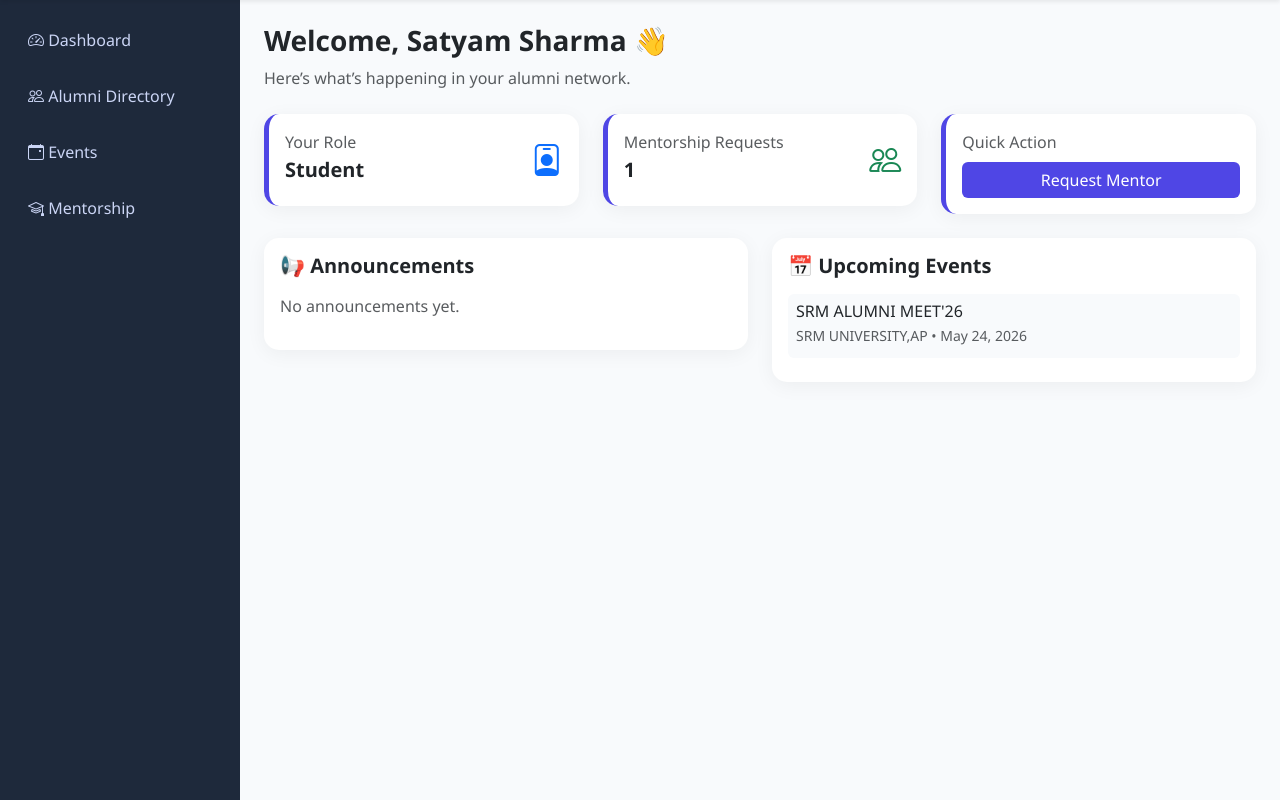
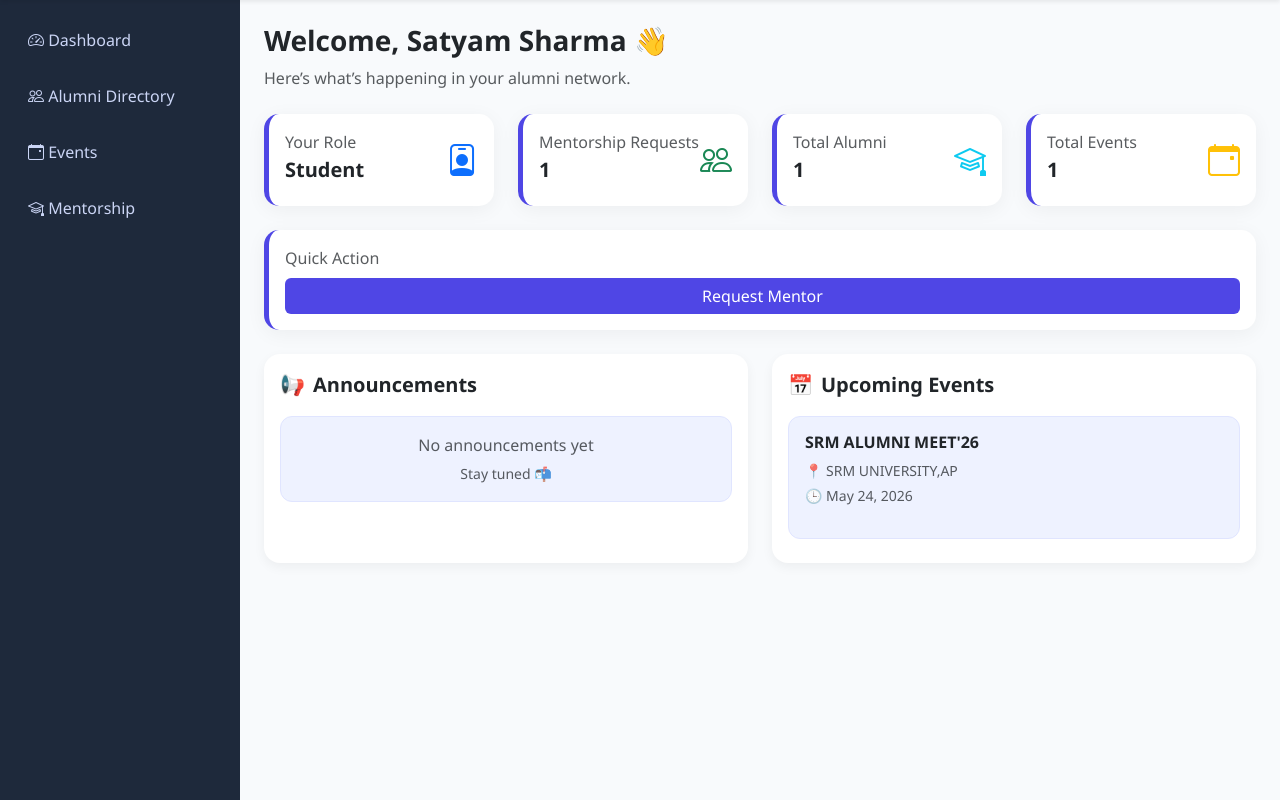
Before and after one commit to SATYAM-SHARMA-07/Alumini-Mnagement, a Flask app: page /dashboard in a window 1280 px wide. Shown: the part 56-856 px from the top of the page. Run offline with Flask 3, Linux system fonts and the light colour scheme; a user stored in the database is signed in.

Commit message:
Dashboard Improved

```diff
--- a/app/routes/alumni_routes.py
+++ b/app/routes/alumni_routes.py
@@ -4,7 +4,7 @@ from flask import Blueprint, flash, redirect, render_template, request, url_for
 from flask_login import current_user, login_required
 
 from app import db
-from app.models import AlumniProfile, Announcement, Event, Mentorship
+from app.models import AlumniProfile, Announcement, Event, Mentorship, User
 
 alumni_bp = Blueprint("alumni", __name__)
 
@@ -20,20 +20,42 @@ def index():
 @alumni_bp.route("/dashboard")
 @login_required
 def dashboard():
-    """Render role-aware dashboard with quick stats and updates."""
-    announcements = Announcement.query.order_by(Announcement.created_at.desc()).limit(5).all()
-    upcoming_events = Event.query.order_by(Event.event_date.asc()).limit(5).all()
+    """Render role-aware dashboard with analytics and updates."""
 
+    # 🔷 Announcements + Events
+    announcements = Announcement.query.order_by(
+        Announcement.created_at.desc()
+    ).limit(5).all()
+
+    upcoming_events = Event.query.order_by(
+        Event.event_date.asc()
+    ).limit(5).all()
+
+    # 🔥 NEW ANALYTICS
+    total_alumni = User.query.filter_by(role="alumni").count()
+    total_events = Event.query.count()
+    total_mentorships = Mentorship.query.count()
+
+    # 🔷 Base context
     context = {
         "announcements": announcements,
         "upcoming_events": upcoming_events,
         "mentorship_count": 0,
+        "total_alumni": total_alumni,
+        "total_events": total_events,
+        "total_mentorships": total_mentorships,  # optional (future use)
     }
 
+    # 🔷 Role-based mentorship count
     if current_user.role == "student":
-        context["mentorship_count"] = Mentorship.query.filter_by(student_id=current_user.id).count()
+        context["mentorship_count"] = Mentorship.query.filter_by(
+            student_id=current_user.id
+        ).count()
+
     elif current_user.role == "alumni":
-        context["mentorship_count"] = Mentorship.query.filter_by(alumni_id=current_user.id).count()
+        context["mentorship_count"] = Mentorship.query.filter_by(
+            alumni_id=current_user.id
+        ).count()
 
     return render_template("dashboard.html", **context)
 
@@ -42,9 +64,13 @@ def dashboard():
 @login_required
 def profile():
     """Create or update alumni profile details."""
-    profile_obj = AlumniProfile.query.filter_by(user_id=current_user.id).first()
+
+    profile_obj = AlumniProfile.query.filter_by(
+        user_id=current_user.id
+    ).first()
 
     if request.method == "POST":
+
         if current_user.role != "alumni":
             flash("Only alumni users can maintain alumni profiles.", "danger")
             return redirect(url_for("alumni.dashboard"))
@@ -61,7 +87,11 @@ def profile():
             return redirect(url_for("alumni.profile"))
 
         if not profile_obj:
-            profile_obj = AlumniProfile(user_id=current_user.id, batch=batch, branch=branch)
+            profile_obj = AlumniProfile(
+                user_id=current_user.id,
+                batch=batch,
+                branch=branch
+            )
             db.session.add(profile_obj)
 
         profile_obj.batch = batch
@@ -72,6 +102,7 @@ def profile():
         profile_obj.linkedin = linkedin
 
         db.session.commit()
+
         flash("Profile updated successfully.", "success")
         return redirect(url_for("alumni.profile"))
 
@@ -82,6 +113,7 @@ def profile():
 @login_required
 def directory():
     """Display alumni directory with search and filters."""
+
     batch = request.args.get("batch", "").strip()
     company = request.args.get("company", "").strip()
     skills = request.args.get("skills", "").strip()
@@ -90,8 +122,10 @@ def directory():
 
     if batch:
         query = query.filter(AlumniProfile.batch.ilike(f"%{batch}%"))
+
     if company:
         query = query.filter(AlumniProfile.company.ilike(f"%{company}%"))
+
     if skills:
         query = query.filter(AlumniProfile.skills.ilike(f"%{skills}%"))
 
@@ -100,5 +134,9 @@ def directory():
     return render_template(
         "directory.html",
         profiles=profiles,
-        filters={"batch": batch, "company": company, "skills": skills},
+        filters={
+            "batch": batch,
+            "company": company,
+            "skills": skills
+        },
     )
--- a/app/static/css/style.css
+++ b/app/static/css/style.css
@@ -232,3 +232,34 @@ textarea {
 .announcement-card:hover {
     background: #eef2ff;
 }
+
+/* Dashboard cards */
+.dashboard-card {
+    border-radius: 16px;
+}
+
+/* 🔷 Common box style (Announcements + Events) */
+.announcement-box,
+.event-box {
+    background: #eef2ff;              /* 🔥 better contrast */
+    border: 1px solid #e0e5ff;        /* subtle separation */
+    border-radius: 12px;
+    padding: 12px;
+    transition: all 0.2s ease;
+}
+
+/* 🔷 Hover effect */
+.announcement-box:hover,
+.event-box:hover {
+    background: #e4e9ff;
+    transform: translateY(-2px);      /* small lift effect */
+}
+
+/* 🔷 Dashboard card layout */
+.dashboard-card {
+    display: flex;
+    flex-direction: column;
+    background: #ffffff;
+    border-radius: 16px;
+    box-shadow: 0 4px 12px rgba(0,0,0,0.05);
+}
--- a/app/templates/dashboard.html
+++ b/app/templates/dashboard.html
@@ -10,8 +10,8 @@
 <!-- 🔷 STATS CARDS -->
 <div class="row g-4 mb-4">
 
-    <div class="col-md-4">
-        <div class="card stat-card p-3">
+    <div class="col-md-3">
+        <div class="card stat-card p-3 h-100">
             <div class="d-flex justify-content-between align-items-center">
                 <div>
                     <p class="text-muted mb-1">Your Role</p>
@@ -22,8 +22,8 @@
         </div>
     </div>
 
-    <div class="col-md-4">
-        <div class="card stat-card p-3">
+    <div class="col-md-3">
+        <div class="card stat-card p-3 h-100">
             <div class="d-flex justify-content-between align-items-center">
                 <div>
                     <p class="text-muted mb-1">Mentorship Requests</p>
@@ -34,69 +34,99 @@
         </div>
     </div>
 
-    <div class="col-md-4">
-        <div class="card stat-card p-3">
-            <p class="text-muted mb-2">Quick Action</p>
+    <div class="col-md-3">
+        <div class="card stat-card p-3 h-100">
+            <div class="d-flex justify-content-between align-items-center">
+                <div>
+                    <p class="text-muted mb-1">Total Alumni</p>
+                    <h5 class="fw-bold">{{ total_alumni }}</h5>
+                </div>
+                <i class="bi bi-mortarboard fs-2 text-info"></i>
+            </div>
+        </div>
+    </div>
 
-            {% if current_user.role == 'admin' %}
-                <a href="{{ url_for('admin.create_event') }}" class="btn btn-primary w-100">
-                    + Create Event
-                </a>
-            {% elif current_user.role == 'alumni' %}
-                <a href="{{ url_for('alumni.profile') }}" class="btn btn-primary w-100">
-                    Update Profile
-                </a>
-            {% else %}
-                <a href="{{ url_for('mentorship.mentorship_home') }}" class="btn btn-primary w-100">
-                    Request Mentor
-                </a>
-            {% endif %}
+    <div class="col-md-3">
+        <div class="card stat-card p-3 h-100">
+            <div class="d-flex justify-content-between align-items-center">
+                <div>
+                    <p class="text-muted mb-1">Total Events</p>
+                    <h5 class="fw-bold">{{ total_events }}</h5>
+                </div>
+                <i class="bi bi-calendar-event fs-2 text-warning"></i>
+            </div>
         </div>
     </div>
 
 </div>
 
-<!-- 🔷 MAIN CONTENT -->
+<!-- 🔷 QUICK ACTION -->
+<div class="mb-4">
+    <div class="card stat-card p-3">
+        <p class="text-muted mb-2">Quick Action</p>
+
+        {% if current_user.role == 'admin' %}
+            <a href="{{ url_for('admin.create_event') }}" class="btn btn-primary w-100">+ Create Event</a>
+        {% elif current_user.role == 'alumni' %}
+            <a href="{{ url_for('alumni.profile') }}" class="btn btn-primary w-100">Update Profile</a>
+        {% else %}
+            <a href="{{ url_for('mentorship.mentorship_home') }}" class="btn btn-primary w-100">Request Mentor</a>
+        {% endif %}
+    </div>
+</div>
+
+<!-- 🔥 MAIN CONTENT (FIXED SIDE BY SIDE) -->
 <div class="row g-4">
 
     <!-- ANNOUNCEMENTS -->
-    <div class="col-lg-6">
-        <div class="card p-3">
-            <div class="d-flex justify-content-between mb-2">
-                <h5 class="fw-bold">📢 Announcements</h5>
+    <div class="col-md-6">
+        <div class="card dashboard-card p-3 h-100 d-flex flex-column">
+
+            <div class="d-flex align-items-center mb-3">
+                <span class="fs-5 me-2">📢</span>
+                <h5 class="fw-bold mb-0">Announcements</h5>
             </div>
 
-            {% for a in announcements %}
-                <div class="announcement-item p-2 mb-2 rounded">
-                    <h6 class="mb-1">{{ a.title }}</h6>
-                    <p class="mb-1 small text-muted">{{ a.content }}</p>
-                    <small class="text-muted">
-                        {{ a.created_at.strftime('%b %d, %Y • %H:%M') }}
-                    </small>
-                </div>
-            {% else %}
-                <p class="text-muted">No announcements yet.</p>
-            {% endfor %}
+            <div class="flex-grow-1">
+
+                {% for a in announcements %}
+                    <div class="announcement-box p-3 mb-2">
+                        <h6 class="fw-semibold">{{ a.title }}</h6>
+                        <p class="small text-muted">{{ a.content }}</p>
+                    </div>
+                {% else %}
+                    <div class="announcement-box text-center p-3">
+                        <p class="text-muted mb-1">No announcements yet</p>
+                        <small class="text-muted">Stay tuned 📬</small>
+                    </div>
+                {% endfor %}
+
+            </div>
+
         </div>
     </div>
 
     <!-- EVENTS -->
-    <div class="col-lg-6">
-        <div class="card p-3">
-            <div class="d-flex justify-content-between mb-2">
-                <h5 class="fw-bold">📅 Upcoming Events</h5>
+    <div class="col-md-6">
+        <div class="card dashboard-card p-3 h-100">
+
+            <div class="d-flex align-items-center mb-3">
+                <span class="fs-5 me-2">📅</span>
+                <h5 class="fw-bold mb-0">Upcoming Events</h5>
             </div>
 
             {% for event in upcoming_events %}
-                <div class="event-item p-2 mb-2 rounded">
-                    <h6 class="mb-1">{{ event.title }}</h6>
-                    <p class="mb-1 small text-muted">
-                        {{ event.location }} • {{ event.event_date.strftime('%b %d, %Y') }}
-                    </p>
+                <div class="event-box p-3 mb-2">
+                    <h6 class="fw-semibold">{{ event.title }}</h6>
+                    <p class="small text-muted mb-1">📍 {{ event.location }}</p>
+                    <p class="small text-muted">🕒 {{ event.event_date.strftime('%b %d, %Y') }}</p>
                 </div>
             {% else %}
-                <p class="text-muted">No events scheduled.</p>
+                <div class="event-box text-center p-3">
+                    <p class="text-muted">No events scheduled 📭</p>
+                </div>
             {% endfor %}
+
         </div>
     </div>
 
@@ -105,12 +135,8 @@
 <!-- ADMIN ACTIONS -->
 {% if current_user.role == 'admin' %}
 <div class="mt-4 d-flex gap-2">
-    <a class="btn btn-outline-primary" href="{{ url_for('admin.announcements') }}">
-        Manage Announcements
-    </a>
-    <a class="btn btn-outline-primary" href="{{ url_for('admin.create_event') }}">
-        Create Event
-    </a>
+    <a class="btn btn-outline-primary" href="{{ url_for('admin.announcements') }}">Manage Announcements</a>
+    <a class="btn btn-outline-primary" href="{{ url_for('admin.create_event') }}">Create Event</a>
 </div>
 {% endif %}
 
```
Also changed, not shown: app/routes/events_routes.py (+25 -3 lines), app/templates/events.html (+13 -3 lines), alumni.db.
